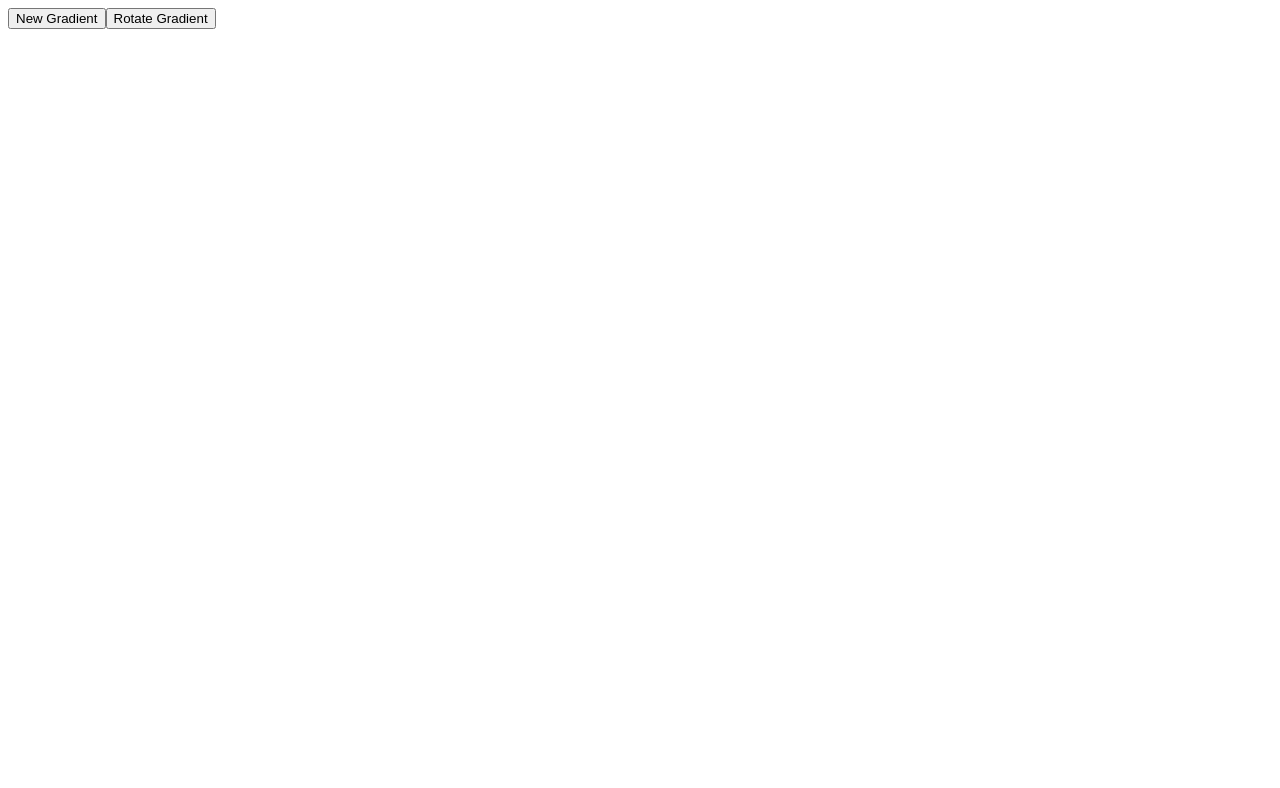
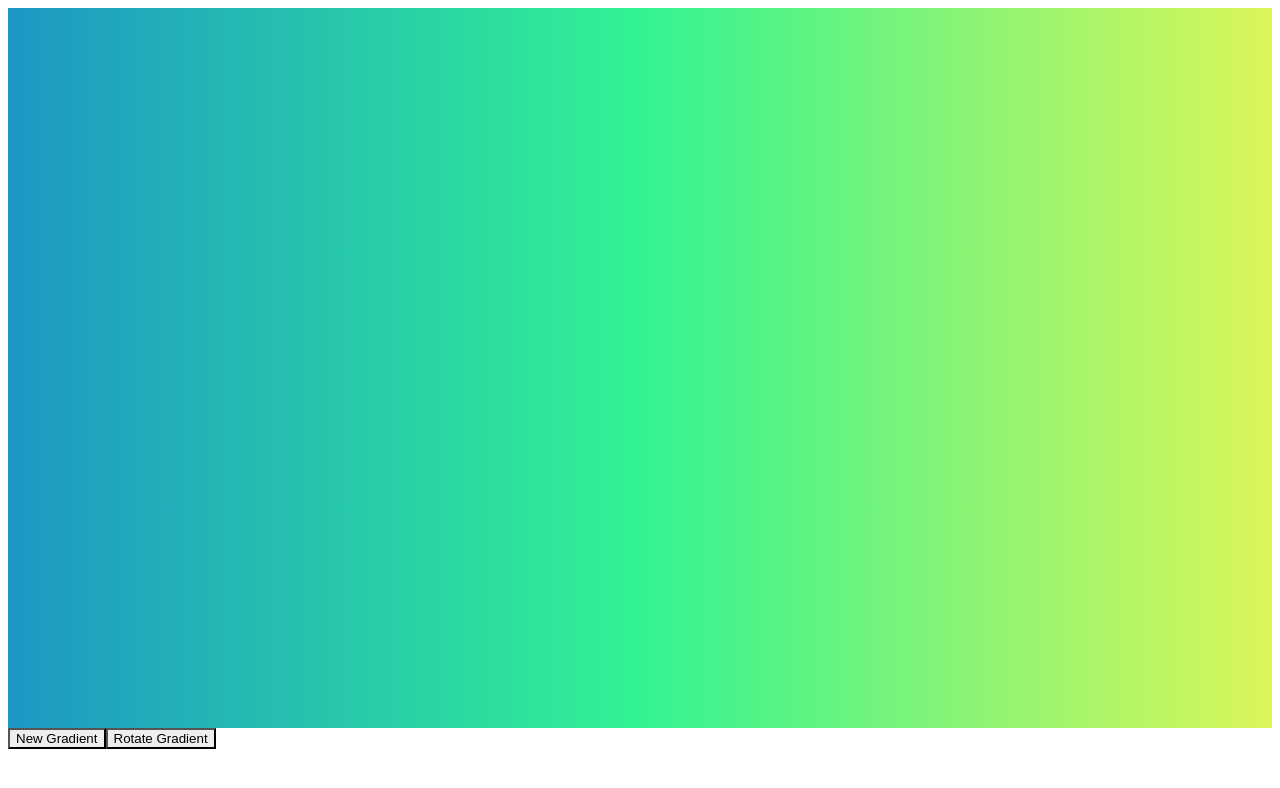
Before and after one commit to stlachman/gradient-generator, a Gatsby site: page / in a window 1280 px wide. Built offline with nearby package versions, Linux system fonts and the light colour scheme; Gatsby itself is replaced by a stand-in of ours.

Commit message:
Added basic components.

```diff
--- a/package.json
+++ b/package.json
@@ -11,6 +11,7 @@
   "dependencies": {
     "gatsby": "^2.19.22",
     "react": "^16.12.0",
-    "react-dom": "^16.12.0"
+    "react-dom": "^16.12.0",
+    "styled-components": "^5.0.1"
   }
 }
--- /dev/null
+++ b/src/components/banner.js
@@ -0,0 +1,17 @@
+import React from "react";
+import styled from "styled-components";
+
+const Banner = styled.div`
+  display: block;
+  height: 90vh;
+`;
+
+export default ({ rotation, color }) => {
+  return (
+    <Banner
+      style={{
+        background: `rgba(0, 0, 0, 0) linear-gradient(to ${rotation}, rgb(${color[0][0]}, ${color[0][1]}, ${color[0][2]}), rgb(${color[1][0]}, ${color[1][1]}, ${color[1][2]}), rgb(${color[2][0]}, ${color[2][1]}, ${color[2][2]})) repeat scroll 0% 0%`
+      }}
+    ></Banner>
+  );
+};
--- /dev/null
+++ b/src/components/button.js
@@ -0,0 +1,11 @@
+import React from "react";
+import styled from "styled-components";
+
+const Button = styled.button`
+  background: #eee;
+  cursor: pointer;
+`;
+
+export default ({ handleClick, text }) => {
+  return <Button onClick={handleClick}>{text}</Button>;
+};
--- a/src/pages/index.js
+++ b/src/pages/index.js
@@ -1,4 +1,6 @@
 import React, { useState } from "react";
+import Banner from "../components/banner";
+import Button from "../components/button";
 
 const getRandomIntInclusive = (min, max) => {
   min = Math.ceil(min);
@@ -41,15 +43,10 @@ export default function() {
 
   return (
     <main>
-      <div
-        style={{
-          background: `rgba(0, 0, 0, 0) linear-gradient(to ${rotation}, rgb(${color[0][0]}, ${color[0][1]}, ${color[0][2]}), rgb(${color[1][0]}, ${color[1][1]}, ${color[1][2]}), rgb(${color[2][0]}, ${color[2][1]}, ${color[2][2]})) repeat scroll 0% 0%`
-        }}
-        className="gradient"
-      ></div>
+      <Banner color={color} rotation={rotation} />
       <div>
-        <button onClick={handleClick}>New Gradient</button>
-        <button onClick={updateRotation}>Rotate Gradient</button>
+        <Button handleClick={handleClick} text={"New Gradient"} />
+        <Button handleClick={updateRotation} text={"Rotate Gradient"} />
       </div>
     </main>
   );
```
Also changed, not shown: 1 other file.
